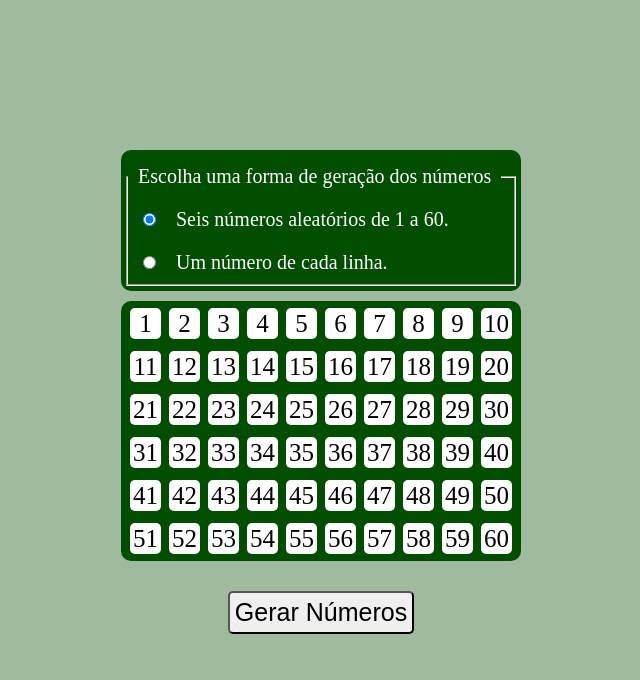
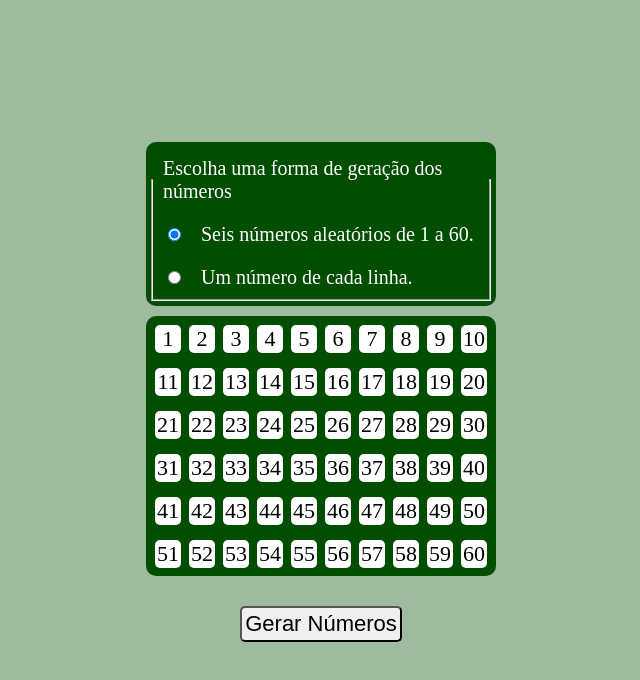
Before and after one commit to devmarcosgarcia/gerador-mega, a plain HTML site: page index.html in a window 1280 px wide. Shown: the whole page, without its empty margins (319-959 px from the left). Drawn offline with Linux system fonts and the light colour scheme.

Commit message:
Update style.css

```diff
--- a/styles/style.css
+++ b/styles/style.css
@@ -14,7 +14,7 @@ body{
 }
 
 #opcoes{
-    width: 400px;
+    width: 350px;
     background-color: white;
     background-color: rgb(1, 78, 1);
     padding: 5px;
@@ -37,7 +37,7 @@ main{
     flex-wrap: wrap;
     justify-content: center;
     align-items: center;
-    width: 400px;
+    width: 350px;
     height: 260px;
     background-color: rgb(1, 78, 1);
     padding: 1px;
@@ -46,12 +46,12 @@ main{
 
 main div{
     background-color: white;
-    width: 31px;
-    height: 31px;
+    width: 26px;
+    height: 28px;
     margin: 4px;
     text-align: center;
-    font-size: 25px;
-    line-height: 31px;
+    font-size: 22px;
+    line-height: 28px;
     border-radius: 5px;
 }
 
@@ -64,7 +64,7 @@ div#button{
 }
 
 div input{
-    font-size: 25px;
-    padding: 5px;
+    font-size: 22px;
+    padding: 3px;
     border-radius: 5px;
 }
```
